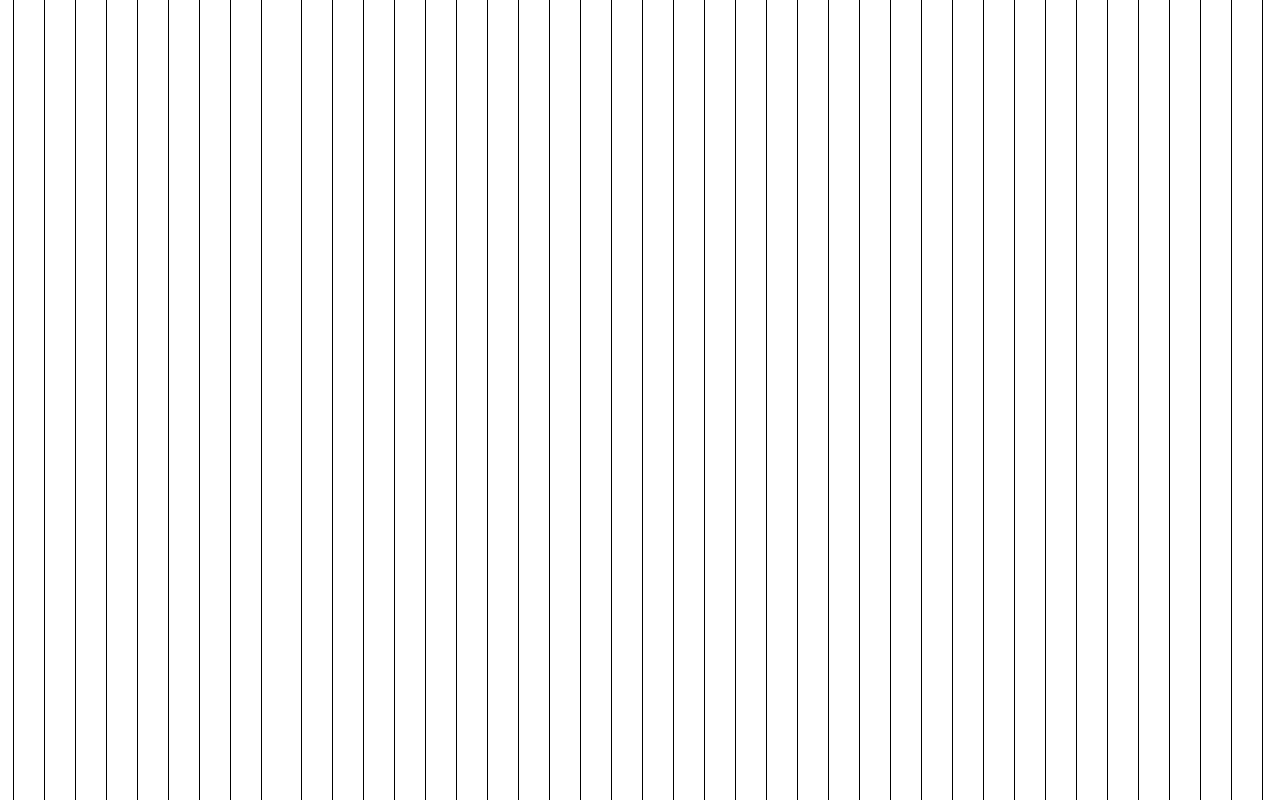
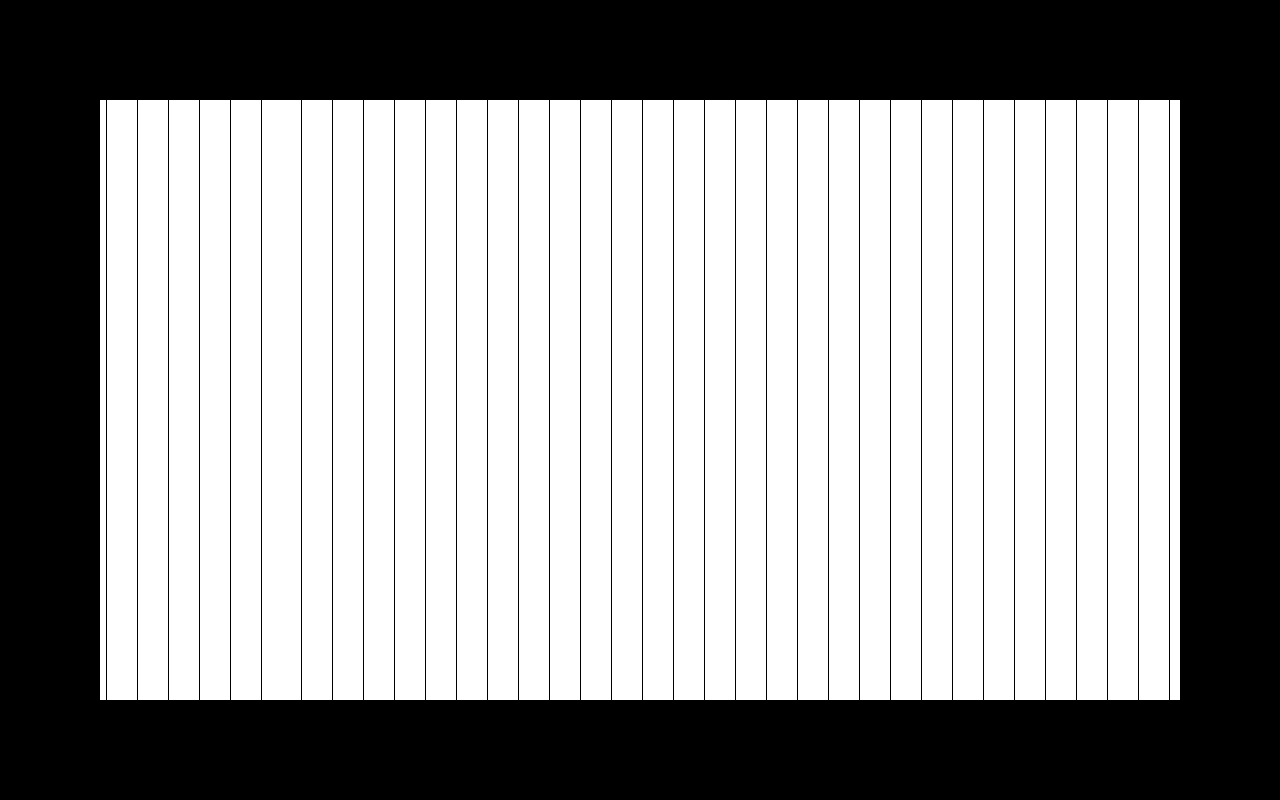
Before and after one commit to data-doge/sunrays, a plain HTML site: page index.html in a window 1280 px wide. Drawn offline with Linux system fonts and the light colour scheme.

Commit message:
add outer frame

```diff
--- a/css/index.css
+++ b/css/index.css
@@ -8,6 +8,12 @@ body {
   text-align: center;
 }
 
+.frame {
+  position: fixed;
+  top: 0; left: 0; bottom: 0; right: 0;
+  border: 100px solid black;
+}
+
 canvas {
   display: block;
   position: absolute;
--- a/index.html
+++ b/index.html
@@ -7,6 +7,7 @@
     <link rel="stylesheet" type="text/css" href="./css/index.css">
   </head>
   <body>
+    <div class="frame"></div>
     <script type="text/javascript" src="./vendor/jquery.min.js"></script>
     <script type="text/javascript" src="./vendor/lodash.min.js"></script>
     <script type="text/javascript" src="./js/layer.js"></script>
--- a/js/index.js
+++ b/js/index.js
@@ -3,7 +3,6 @@ console.log('layer: ', layer)
 
 $(document).on('keyup', function (e) {
   if (e.keyCode === 32) {
-    console.log('happened')
     layer.toggleAnimation()
   }
 })
```
